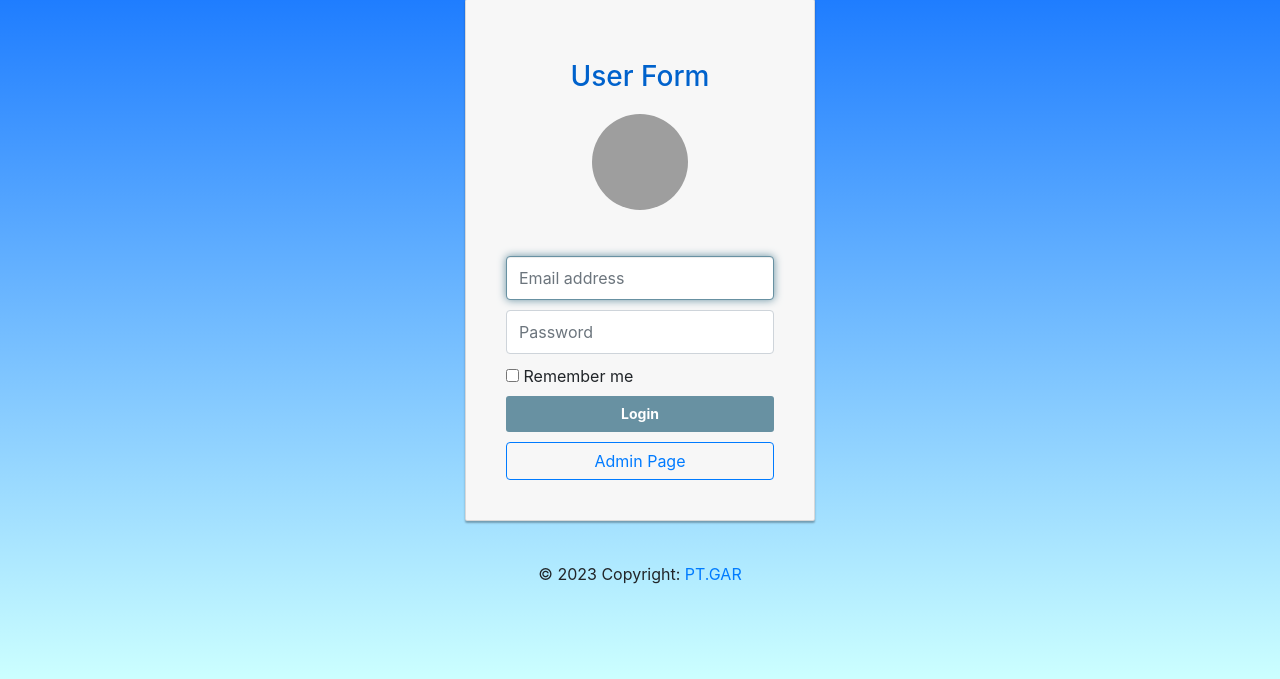
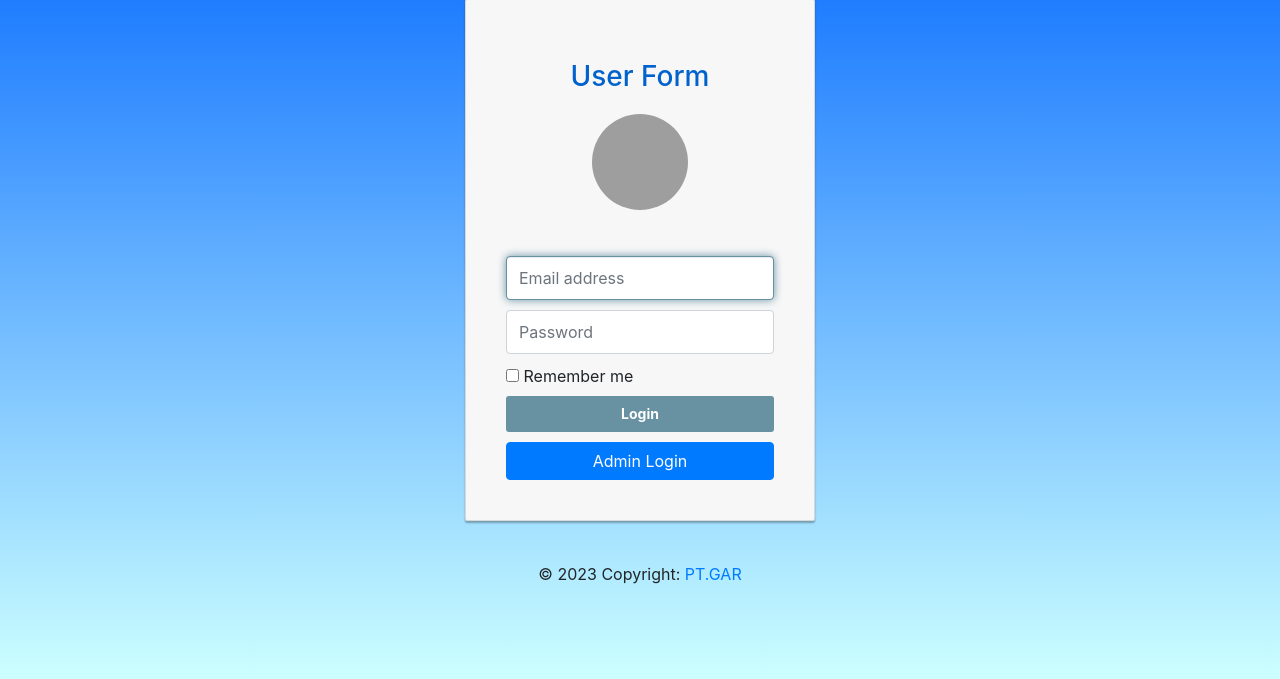
Before and after one commit to AryaNaufal/webgar, a PHP site: page /Login.php in a window 1280 px wide. Shown: the part 121-800 px from the top of the page. Run offline with PHP 8.4, Linux system fonts and the light colour scheme; grey boxes are pictures that could not be loaded.

Commit message:
Fix link login user to login admin

```diff
--- a/Admin/login.php
+++ b/Admin/login.php
@@ -199,6 +199,7 @@ body, html {
                     </label>
                 </div>
                 <button class="btn btn-lg btn-primary btn-block btn-signin" name="admin_login" type="submit">Login</button>
+                <a href="../Login.php" class="btn btn-danger btn-block">Back</a>
             </form><!-- /form -->
         </div>
     </div><!-- /container -->
--- a/Login.php
+++ b/Login.php
@@ -4,12 +4,14 @@ include('server.php');
 ?>
 <!DOCTYPE html>
 <html>
+
 <head>
   <title>Login</title>
   <link rel="stylesheet" href="https://maxcdn.bootstrapcdn.com/bootstrap/4.0.0/css/bootstrap.min.css" integrity="sha384-Gn5384xqQ1aoWXA+058RXPxPg6fy4IWvTNh0E263XmFcJlSAwiGgFAW/dAiS6JXm" crossorigin="anonymous">
 
   <!------ Include the above in your HEAD tag ---------->
 </head>
+
 <body>
   <style type="text/css">
     /*
@@ -18,7 +20,8 @@ include('server.php');
     /*
  * General styles
  */
-        body, html {
+    body,
+    html {
       height: 100%;
       background-repeat: no-repeat;
       background: linear-gradient(to bottom, #0066ff 0%, #ccffff 100%);
@@ -109,8 +112,8 @@ include('server.php');
     .form-signin .form-control:focus {
       border-color: rgb(104, 145, 162);
       outline: 0;
-            -webkit-box-shadow: inset 0 1px 1px rgba(0,0,0,.075),0 0 8px rgb(104, 145, 162);
-            box-shadow: inset 0 1px 1px rgba(0,0,0,.075),0 0 8px rgb(104, 145, 162);
+      -webkit-box-shadow: inset 0 1px 1px rgba(0, 0, 0, .075), 0 0 8px rgb(104, 145, 162);
+      box-shadow: inset 0 1px 1px rgba(0, 0, 0, .075), 0 0 8px rgb(104, 145, 162);
     }
 
     .btn.btn-signin {
@@ -144,9 +147,10 @@ include('server.php');
 
     .forgot-password:hover,
     .forgot-password:active,
-        .forgot-password:focus{
+    .forgot-password:focus {
       color: rgb(12, 97, 33);
-        }</style>
+    }
+  </style>
 
 
   <!--
@@ -193,7 +197,7 @@ include('server.php');
         </div>
         <button class="btn btn-lg btn-primary btn-block btn-signin" name="login" type="submit">Login</button>
       </form><!-- /form -->
-        <a href="Admin/login.php"><button class="btn btn-outline-primary btn-block">Admin Page</button></a>
+      <a href="Admin/login.php" class="btn btn-primary btn-block">Admin Login</a>
     </div>
   </div><!-- /container -->
   <footer class="page-footer font-small blue">
@@ -206,4 +210,5 @@ include('server.php');
 
   </footer>
 </body>
+
 </html>
--- a/User/leave_request.php
+++ b/User/leave_request.php
@@ -28,7 +28,6 @@ if (isset($_POST['leave_req'])) {
       echo "Sorry, there was an error uploading your image.";
     }
   }
-
 }
 ?>
 <style type="text/css">
--- a/server.php
+++ b/server.php
@@ -26,9 +26,9 @@ if (isset($_POST["add_user"])) {
   $folder = "image/" . $filename;
   $sql1 = mysqli_query($conn, "SELECT * FROM users where email='$email'");
   if (mysqli_num_rows($sql1) > 0) {
-?> <script type="text/javascript">
-      alert("User Already Exist")
-    </script>
+
+    echo "<script>alert('User Already Exist')</script>"
+?>
     <?php
 
   } else {
@@ -191,11 +191,13 @@ if (isset($_POST["admin_login"])) {
 }
 //admin logout
 if (isset($_POST["logout"])) {
-  header("Location: logout.php");
+  session_destroy();
+  header("Location: login.php");
 }
 // user logout
 if (isset($_POST["u_logout"])) {
-  header("Location:../logout.php");
+  session_destroy();
+  header("Location: ../Login.php");
 }
 // when student mark attendance as present
 
```
Also changed, not shown: User/report.php (+4 -14 lines). Lines whose indentation alone changed are shown as unchanged.
